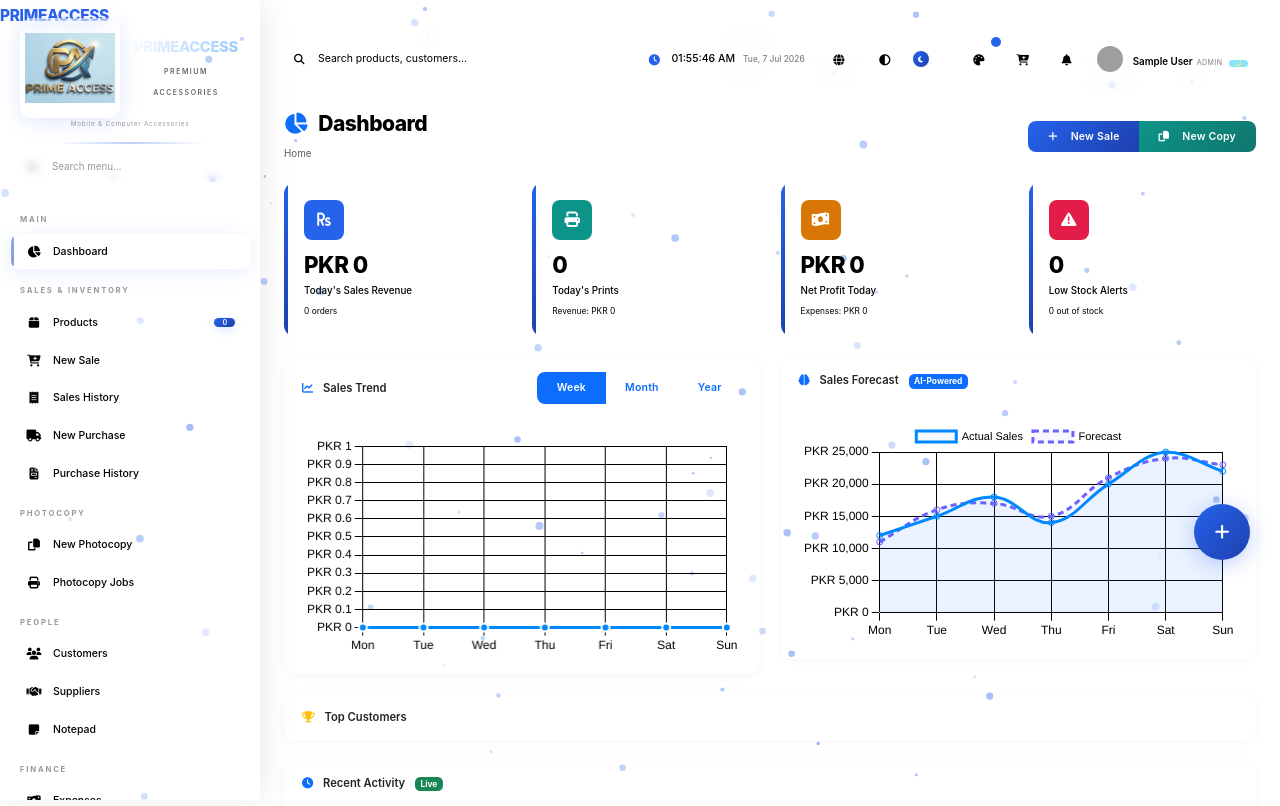
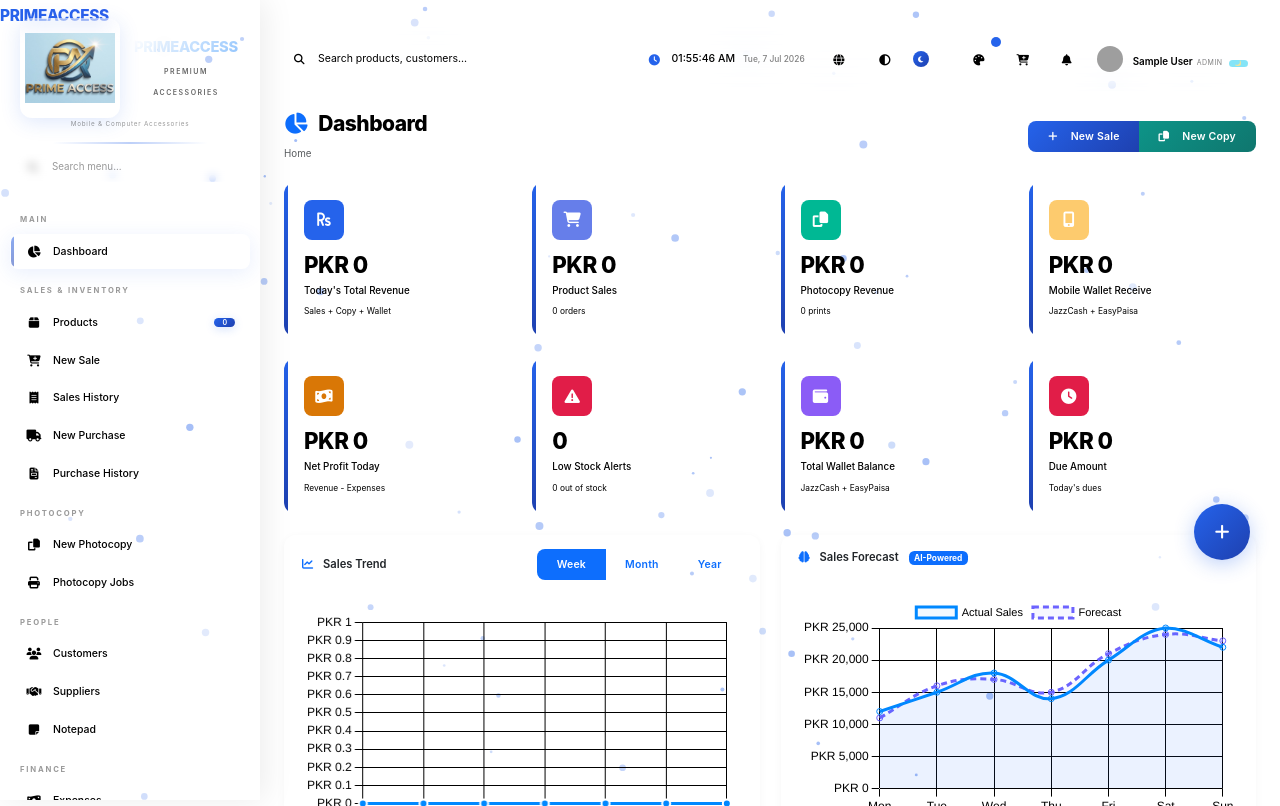
Before and after one commit to bosshanan123-ui/primeaccess-shop, a Flask app: page /dashboard in a window 1280 px wide. Shown: the top 806 px of the page. Run offline with Flask 2, Linux system fonts and the light colour scheme; the visitor is signed in with stand-in values (Sample User, id 1); data comes from the database, SQL or seed files in the repository; data that the repository does not hold is empty; parts of the project's set-up code (start-up, migrations or seed data) failed here and were passed over; some libraries are stand-ins or nearby versions; grey boxes are pictures that could not be loaded.

Commit message:
Update dashboard.html

```diff
--- a/templates/dashboard.html
+++ b/templates/dashboard.html
@@ -37,31 +37,66 @@
 
 <!-- Quick Stats with Animation -->
 <div class="row g-4 mb-4 stagger">
+    <!-- ===== 1. TOTAL REVENUE (ALL SOURCES) ===== -->
     <div class="col-xl-3 col-lg-6">
         <div class="stat-card blue">
             <div class="stat-icon"><i class="fas fa-rupee-sign"></i></div>
+            <div class="stat-number" data-count="{{ total_revenue_today }}" data-currency="true">PKR 0</div>
+            <div class="stat-label">
+                {% if current_lang == 'ur' %}آج کی کل ریونیو{% else %}Today's Total Revenue{% endif %}
+            </div>
+            <small>
+                {% if current_lang == 'ur' %}سیل + کاپی + والیٹ{% else %}Sales + Copy + Wallet{% endif %}
+            </small>
+        </div>
+    </div>
+
+    <!-- ===== 2. PRODUCT SALES ===== -->
+    <div class="col-xl-3 col-lg-6">
+        <div class="stat-card" style="border-left-color: #667eea;">
+            <div class="stat-icon" style="background: #667eea;"><i class="fas fa-shopping-cart"></i></div>
             <div class="stat-number" data-count="{{ total_sales_today }}" data-currency="true">PKR 0</div>
             <div class="stat-label">
-                {% if current_lang == 'ur' %}آج کی سیل ریونیو{% else %}Today's Sales Revenue{% endif %}
+                {% if current_lang == 'ur' %}پروڈکٹ سیلز{% else %}Product Sales{% endif %}
             </div>
             <small>{{ total_sales_count }}
                 {% if current_lang == 'ur' %}آرڈرز{% else %}orders{% endif %}
             </small>
         </div>
     </div>
+
+    <!-- ===== 3. PHOTOCOPY REVENUE ===== -->
     <div class="col-xl-3 col-lg-6">
-        <div class="stat-card green">
-            <div class="stat-icon"><i class="fas fa-print"></i></div>
-            <div class="stat-number" data-count="{{ total_prints_today }}">0</div>
+        <div class="stat-card" style="border-left-color: #00b894;">
+            <div class="stat-icon" style="background: #00b894;"><i class="fas fa-copy"></i></div>
+            <div class="stat-number" data-count="{{ total_photocopy_revenue }}" data-currency="true">PKR 0</div>
             <div class="stat-label">
-                {% if current_lang == 'ur' %}آج کی پرنٹس{% else %}Today's Prints{% endif %}
+                {% if current_lang == 'ur' %}فوٹو کاپی ریونیو{% else %}Photocopy Revenue{% endif %}
             </div>
-            <small>
-                {% if current_lang == 'ur' %}ریونیو:{% else %}Revenue:{% endif %}
-                PKR {{ "%.0f"|format(total_photocopy_revenue) }}
+            <small>{{ total_prints_today }}
+                {% if current_lang == 'ur' %}پرنٹس{% else %}prints{% endif %}
             </small>
         </div>
     </div>
+
+    <!-- ===== 4. WALLET RECEIVE ===== -->
+    <div class="col-xl-3 col-lg-6">
+        <div class="stat-card" style="border-left-color: #fdcb6e;">
+            <div class="stat-icon" style="background: #fdcb6e;"><i class="fas fa-mobile-alt"></i></div>
+            <div class="stat-number" data-count="{{ total_wallet_receive_today }}" data-currency="true">PKR 0</div>
+            <div class="stat-label">
+                {% if current_lang == 'ur' %}موبائل والیٹ وصول{% else %}Mobile Wallet Receive{% endif %}
+            </div>
+            <small>
+                {% if current_lang == 'ur' %}جازکیش + ایزی پیسہ{% else %}JazzCash + EasyPaisa{% endif %}
+            </small>
+        </div>
+    </div>
+</div>
+
+<!-- Second Row - Net Profit & Expenses -->
+<div class="row g-4 mb-4">
+    <!-- ===== 5. NET PROFIT ===== -->
     <div class="col-xl-3 col-lg-6">
         <div class="stat-card orange">
             <div class="stat-icon"><i class="fas fa-money-bill-wave"></i></div>
@@ -70,11 +105,12 @@
                 {% if current_lang == 'ur' %}آج کا خالص منافع{% else %}Net Profit Today{% endif %}
             </div>
             <small>
-                {% if current_lang == 'ur' %}اخراجات:{% else %}Expenses:{% endif %}
-                PKR {{ "%.0f"|format(total_expenses_today) }}
+                {% if current_lang == 'ur' %}ریونیو - اخراجات{% else %}Revenue - Expenses{% endif %}
             </small>
         </div>
     </div>
+
+    <!-- ===== 6. LOW STOCK ALERTS ===== -->
     <div class="col-xl-3 col-lg-6">
         <div class="stat-card red">
             <div class="stat-icon"><i class="fas fa-exclamation-triangle"></i></div>
@@ -84,6 +120,34 @@
             </div>
             <small>{{ out_of_stock_count }}
                 {% if current_lang == 'ur' %}آؤٹ آف اسٹاک{% else %}out of stock{% endif %}
+            </small>
+        </div>
+    </div>
+
+    <!-- ===== 7. TOTAL WALLET BALANCE ===== -->
+    <div class="col-xl-3 col-lg-6">
+        <div class="stat-card" style="border-left-color: #8B5CF6;">
+            <div class="stat-icon" style="background: #8B5CF6;"><i class="fas fa-wallet"></i></div>
+            <div class="stat-number" data-count="{{ total_wallet_balance }}" data-currency="true">PKR 0</div>
+            <div class="stat-label">
+                {% if current_lang == 'ur' %}کل والیٹ بیلنس{% else %}Total Wallet Balance{% endif %}
+            </div>
+            <small>
+                {% if current_lang == 'ur' %}جازکیش + ایزی پیسہ{% else %}JazzCash + EasyPaisa{% endif %}
+            </small>
+        </div>
+    </div>
+
+    <!-- ===== 8. DUE AMOUNT ===== -->
+    <div class="col-xl-3 col-lg-6">
+        <div class="stat-card" style="border-left-color: #E11D48;">
+            <div class="stat-icon" style="background: #E11D48;"><i class="fas fa-clock"></i></div>
+            <div class="stat-number" data-count="{{ due_amount_today }}" data-currency="true">PKR 0</div>
+            <div class="stat-label">
+                {% if current_lang == 'ur' %}بقایا رقم{% else %}Due Amount{% endif %}
+            </div>
+            <small>
+                {% if current_lang == 'ur' %}آج کی واجبات{% else %}Today's dues{% endif %}
             </small>
         </div>
     </div>
```
